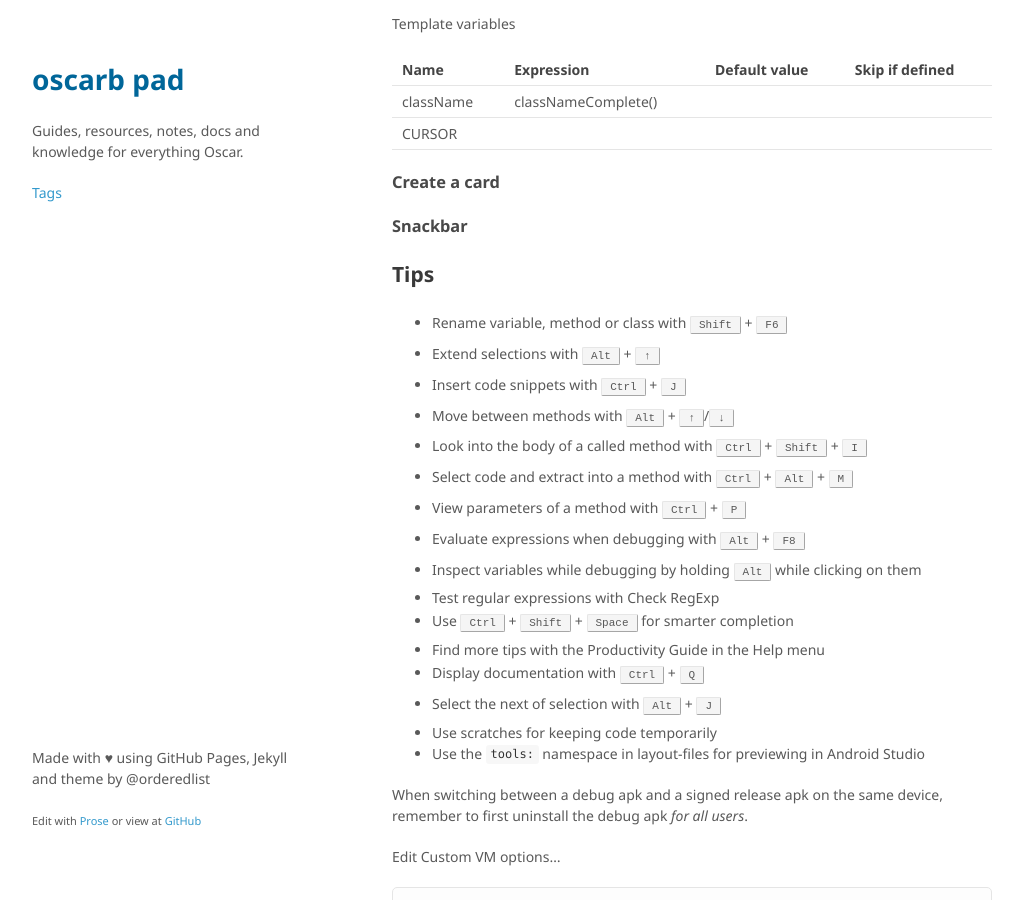
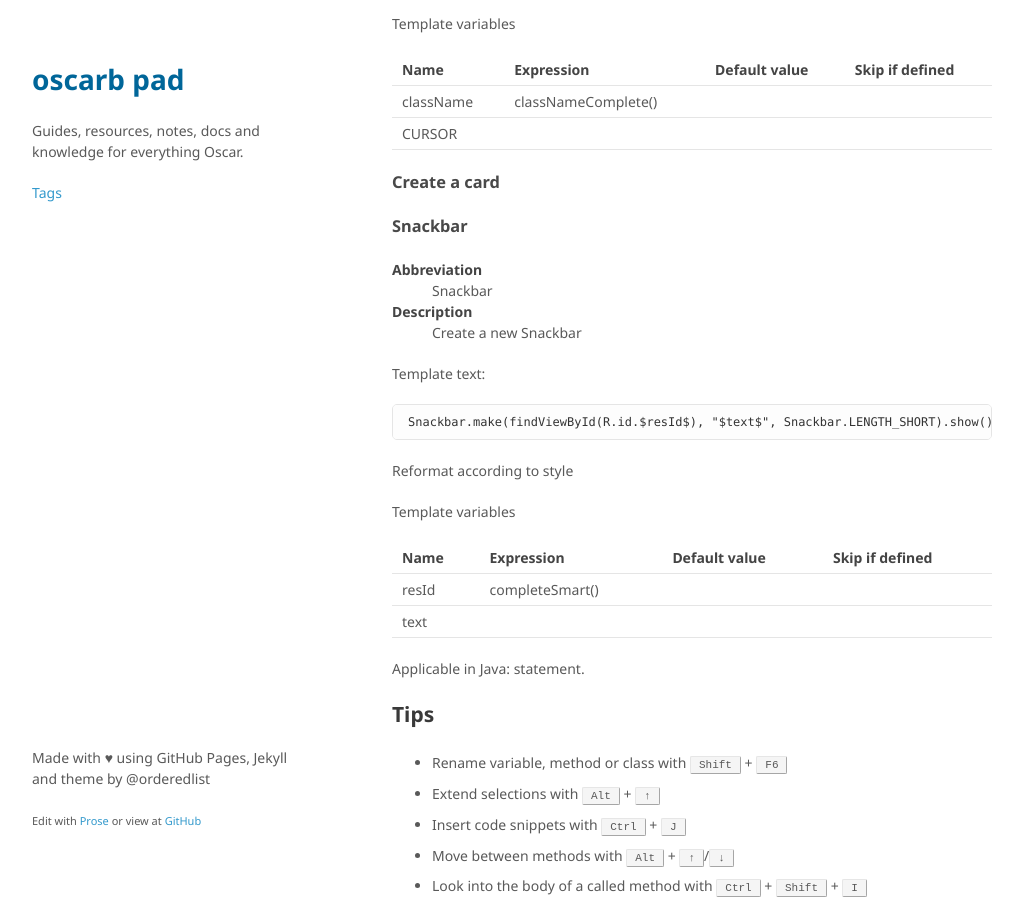
Before and after one commit to oscarb/pad, a Jekyll site: the page built from _docs/android-studio.md, in a window 1280 px wide and 900 px high, scrolled down 2012 px. Shown: the whole window, without its empty margins (128-1151 px from the left). Built offline with Jekyll 4.4.1, drawn with Linux system fonts in a browser that asks for light colours; some web fonts are replaced.

Commit message:
Updated android-studio.md

````diff
--- a/_docs/android-studio.md
+++ b/_docs/android-studio.md
@@ -105,6 +105,29 @@ CURSOR | | |
 
 ### Snackbar
 
+Abbreviation
+: Snackbar
+
+Description
+: Create a new Snackbar
+
+Template text:
+
+```
+Snackbar.make(findViewById(R.id.$resId$), "$text$", Snackbar.LENGTH_SHORT).show();
+```
+
+Reformat according to style
+
+Template variables
+
+Name | Expression | Default value | Skip if defined
+-----|------------|---------------|-----------------
+resId | completeSmart() | |
+text | | |
+
+Applicable in Java: statement.
+
 ## Tips
 
 * Rename variable, method or class with <kbd>Shift</kbd> + <kbd>F6</kbd>
````
